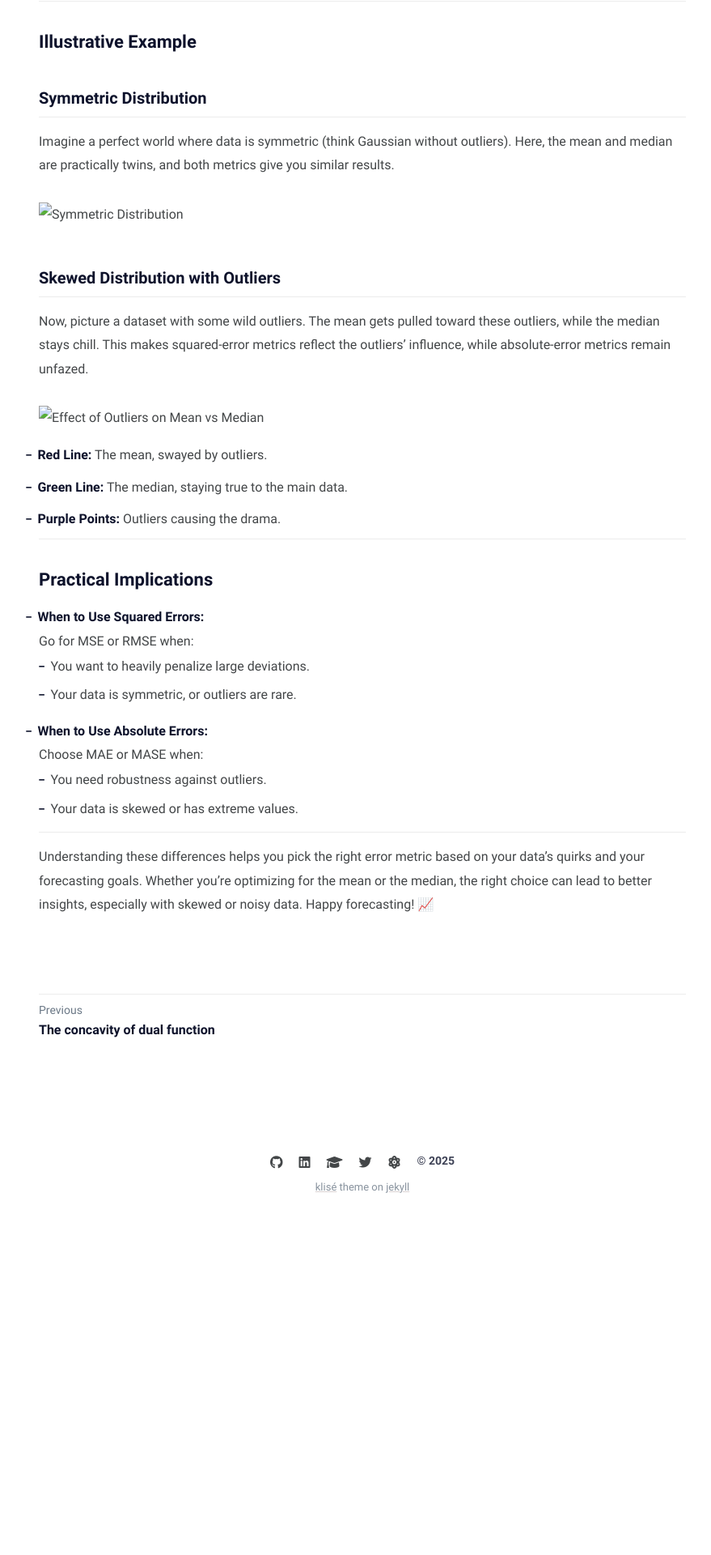
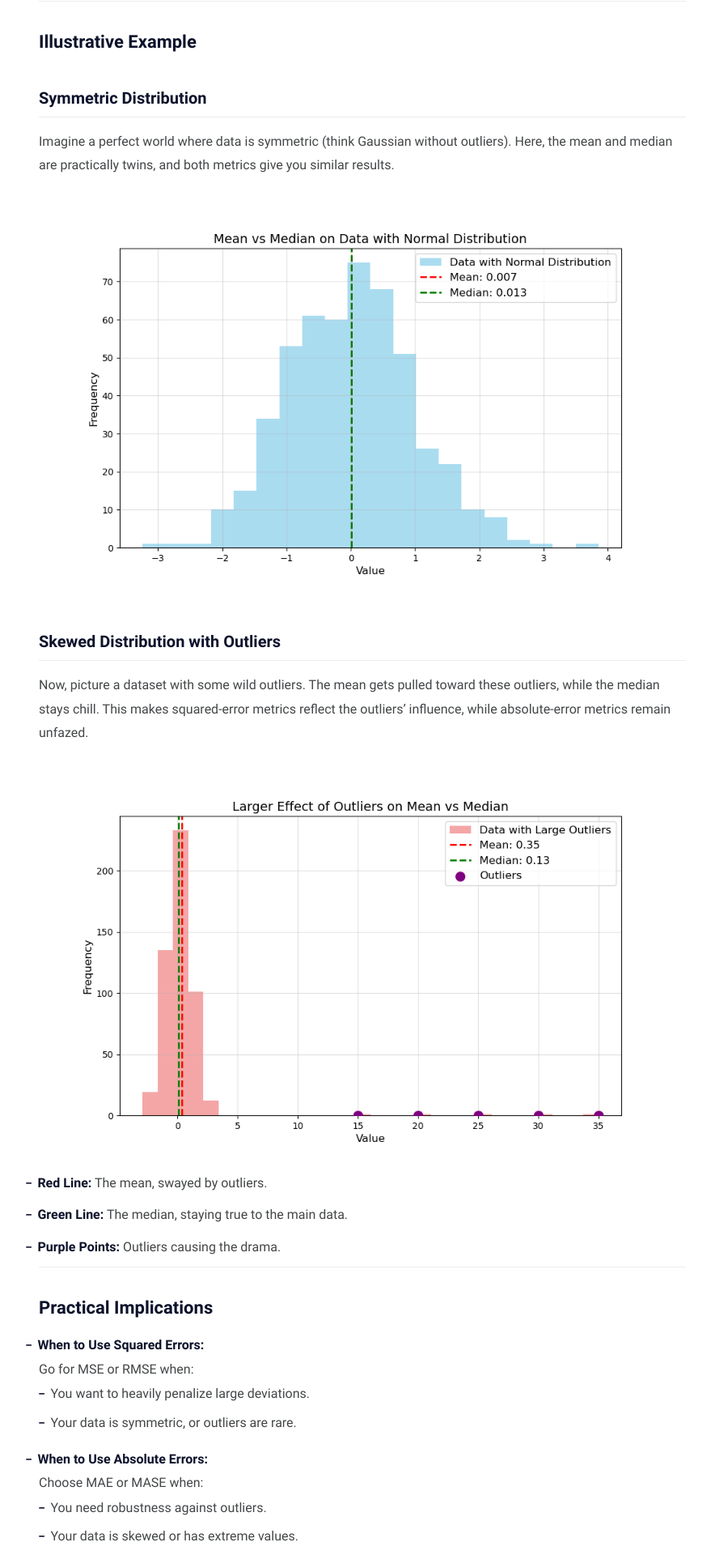
Before and after one commit to ClaudiaShu/claudiashu.github.io, a Jekyll site: the page built from _posts/time-series-metrics/2025-01-10-time-series-metrics.md, in a window 1280 px wide. Shown: the part 1140-3060 px from the top of the page at 81% size, without its empty margins (192-1071 px from the left). Built offline with Jekyll 4.4.1, drawn with Linux system fonts in a browser that asks for light colours; before the commit the page ends 2650 px from its top, so only the background shows below that.

Commit message:
correct img

```diff
--- a/_posts/time-series-metrics/2025-01-10-time-series-metrics.md
+++ b/_posts/time-series-metrics/2025-01-10-time-series-metrics.md
@@ -33,12 +33,12 @@ For **symmetric distributions**, the mean and the median are besties—they coin
 ### Symmetric Distribution
 Imagine a perfect world where data is symmetric (think Gaussian without outliers). Here, the mean and median are practically twins, and both metrics give you similar results.
 
-![Symmetric Distribution](img/mean_vs_median.png)
+![Symmetric Distribution]({{ site.baseurl }}/assets/img/time-series-metrics/mean_vs_median.png)
 
 ### Skewed Distribution with Outliers
 Now, picture a dataset with some wild outliers. The mean gets pulled toward these outliers, while the median stays chill. This makes squared-error metrics reflect the outliers' influence, while absolute-error metrics remain unfazed.
 
-![Effect of Outliers on Mean vs Median](img/outliers_effect.png)
+![Effect of Outliers on Mean vs Median]({{ site.baseurl }}/assets/img/time-series-metrics/outliers_effect.png)
 
 - **Red Line:** The mean, swayed by outliers.
 - **Green Line:** The median, staying true to the main data.
```
Also changed, not shown: assets/img/time-series-metrics/mean_vs_median.png (renamed from _posts/time-series-metrics/img/mean_vs_median.png), assets/img/time-series-metrics/outliers_effect.png (renamed from _posts/time-series-metrics/img/outliers_effect.png).
